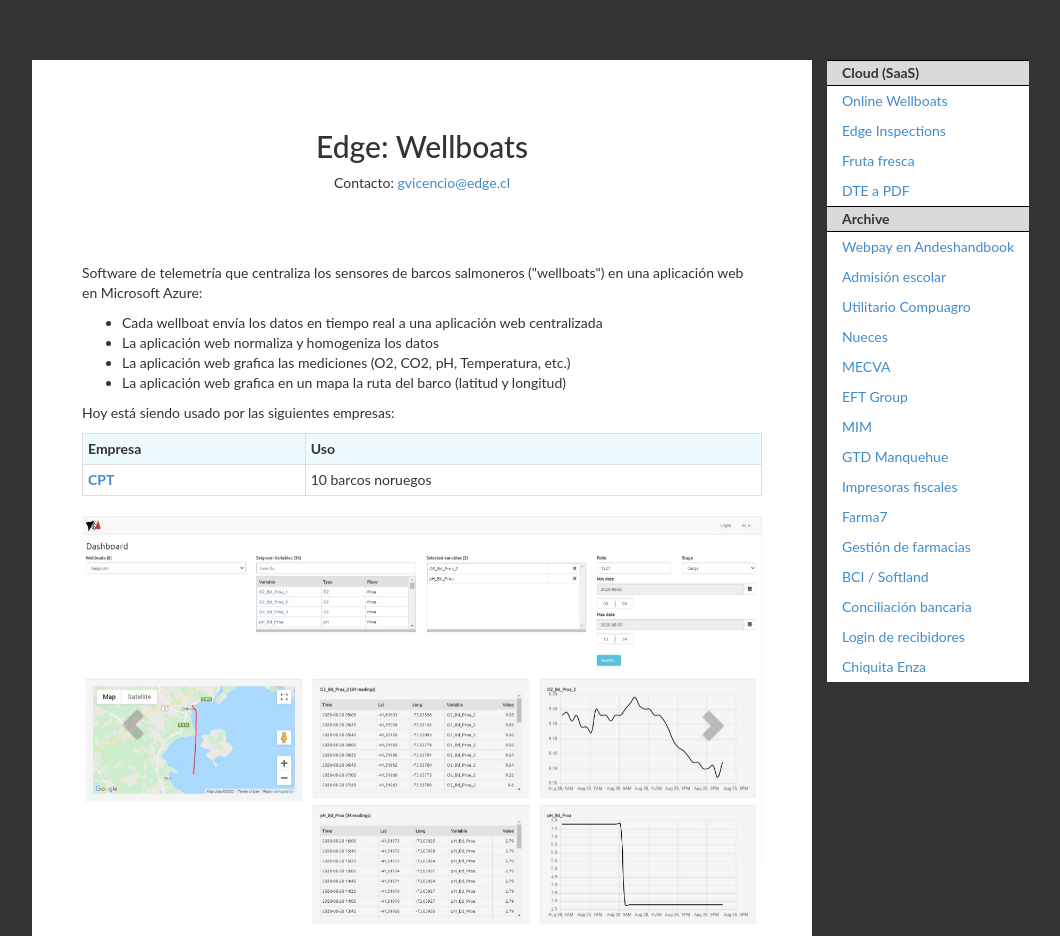
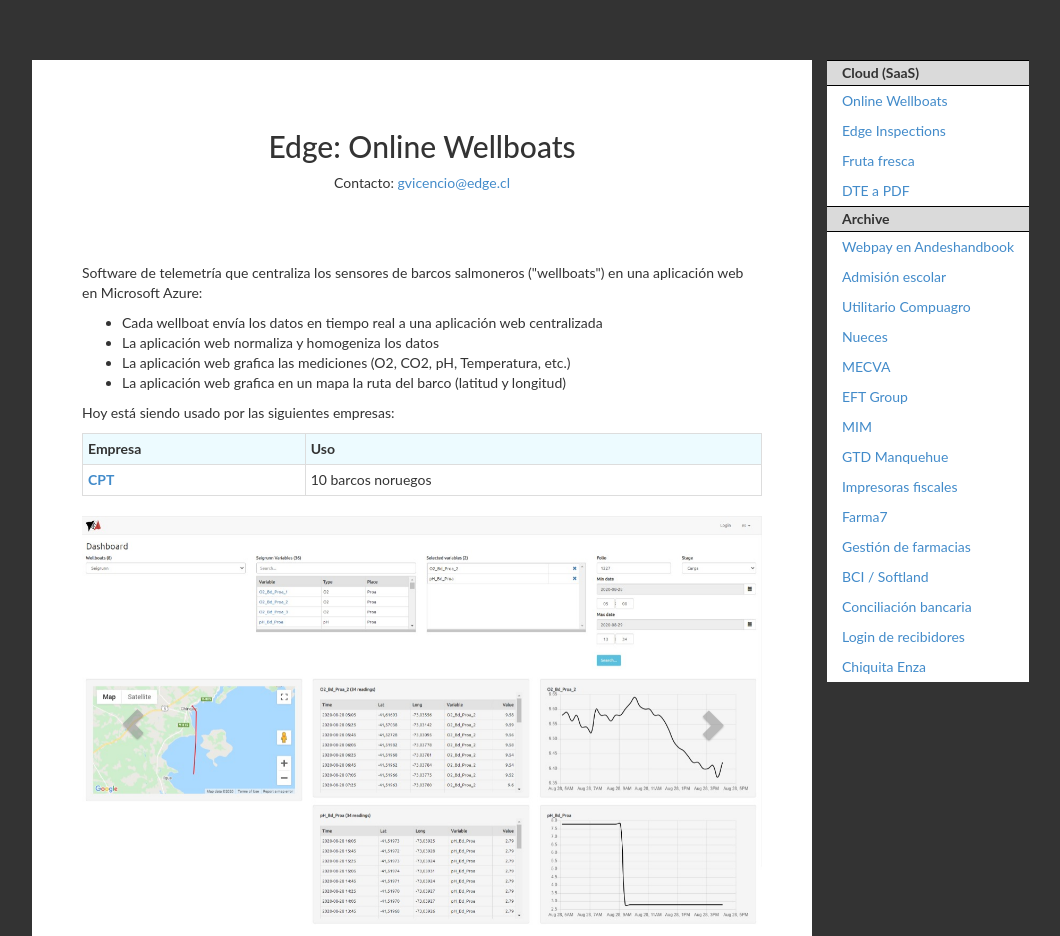
Before and after one commit to germanger/edge-website, a plain HTML site: page wellboats/index.html in a window 1280 px wide. Shown: the top 936 px of the page, without its empty margins (218-1278 px from the left). Drawn offline with Linux system fonts and the light colour scheme.

Commit message:
Update index.html

```diff
--- a/wellboats/index.html
+++ b/wellboats/index.html
@@ -93,7 +93,7 @@
         <div class="row">
             <div class="col-md-2"></div>
             <div class="col-md-8" style="padding: 50px; background-color: white">
-                <h1 style="text-align: center">Edge: Wellboats</h1>
+                <h1 style="text-align: center">Edge: Online Wellboats</h1>
 
                 <p style="text-align: center; margin-bottom: 70px">
                     Contacto: <a href="mailto:gvicencio@edge.cl">gvicencio@edge.cl</a>
```
